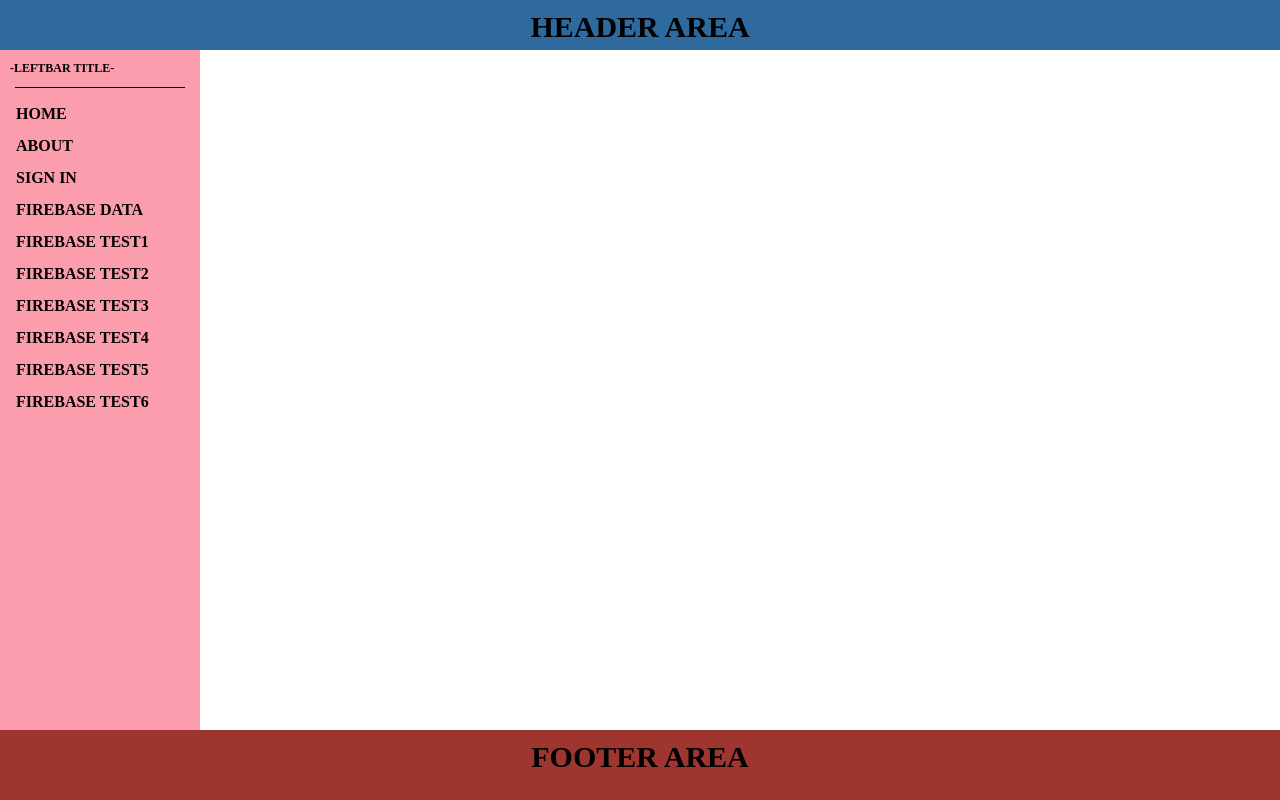
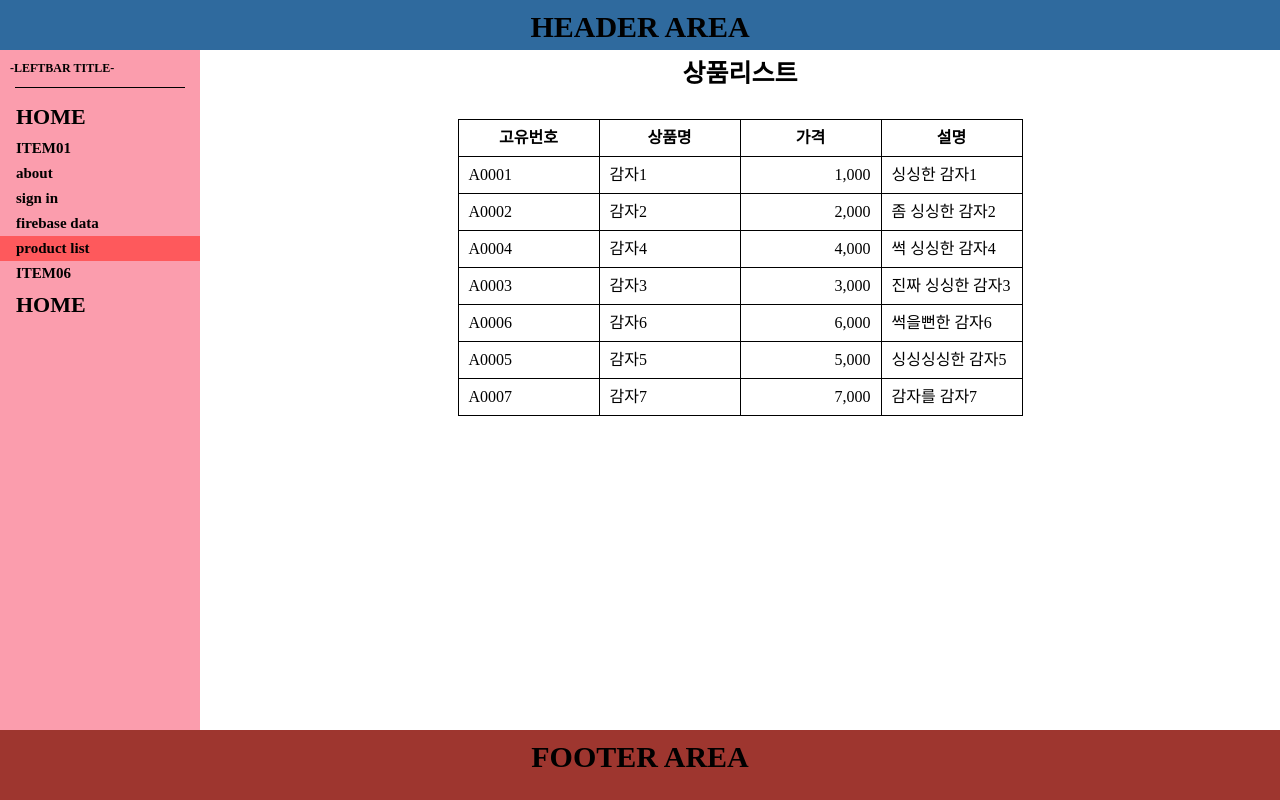
Before and after one commit to alsandwls1/vue_practice01, a Vue app: page /product-list in a window 1280 px wide. Built offline with nearby package versions, Linux system fonts and the light colour scheme.

Commit message:
new common.js & filters & left menu accordion

```diff
--- a/src/assets/css/reset.css
+++ b/src/assets/css/reset.css
@@ -11,7 +11,7 @@ small, strike, strong, sub, sup, tt, var,
 b, u, i, center,
 dl, dt, dd, ol, ul, li,
 fieldset, form, label, legend,
-table, caption, tbody, tfoot, thead, tr, th, td,
+/* table, caption, tbody, tfoot, thead, tr, th, td, */
 article, aside, canvas, details, embed,
 figure, figcaption, footer, header, hgroup,
 menu, nav, output, ruby, section, summary,
--- a/src/components/Leftbar.vue
+++ b/src/components/Leftbar.vue
@@ -6,26 +6,126 @@
 
     <div class="menu-list">
         <ul>
-          <li><router-link to="/">HOME</router-link></li>
-          <li><router-link to="/about">ABOUT</router-link></li>
-          <li><router-link to="/sign-in">SIGN IN</router-link></li>
-          <li><router-link to="/firebase-data">FIREBASE DATA</router-link></li>
-          <li><router-link to="/firebase-data1">FIREBASE TEST1</router-link></li>
-          <li><router-link to="/firebase-data2">FIREBASE TEST2</router-link></li>
-          <li><router-link to="/firebase-data3">FIREBASE TEST3</router-link></li>
-          <li><router-link to="/firebase-data4">FIREBASE TEST4</router-link></li>
-          <li><router-link to="/firebase-data5">FIREBASE TEST5</router-link></li>
-          <li><router-link to="/firebase-data6">FIREBASE TEST6</router-link></li>
+          <li>
+            <a class="dep1" v-on:click="isShow1 = !isShow1">HOME</a>
+            <transition
+              name="accordion"
+              v-on:enter="enter"
+              v-on:after-enter="afterEnter"
+              v-on:leave="leave">
+              <ul v-if="isShow1">
+                <li><router-link to="/" >ITEM01</router-link></li>
+                <li><router-link to="/about">about</router-link></li>
+                <li><router-link to="/sign-in">sign in</router-link></li>
+                <li><router-link to="/firebase-data">firebase data</router-link></li>
+                <li><router-link to="/product-list">product list</router-link></li>
+                <li><router-link to="/6">ITEM06</router-link></li>
+              </ul>
+            </transition>
+          </li>
+        </ul>
+        <ul>
+          <li>
+            <a class="dep1" v-on:click="isShow2 = !isShow2">HOME</a>
+            <transition
+              name="accordion"
+              v-on:enter="enter"
+              v-on:after-enter="afterEnter"
+              v-on:leave="leave">
+              <ul v-if="isShow2">
+                <li><router-link to="/" >ITEM01</router-link></li>
+                <li><router-link to="/2">ITEM02</router-link></li>
+                <li><router-link to="/3">ITEM03</router-link></li>
+                <li><router-link to="/4">ITEM04</router-link></li>
+                <li><router-link to="/5">ITEM05</router-link></li>
+                <li><router-link to="/6">ITEM06</router-link></li>
+              </ul>
+            </transition>
+          </li>
         </ul>
     </div>
   </div>
 </template>
 
+<script>
+/* eslint-disable */
+
+var data = {
+  'menuList': [
+    {'name':'titleA', 'items':['titleA-item01','titleA-item02','titleA-item03','titleA-item04']},
+    {'name':'titleB', 'items':['titleB-item01','titleB-item02','titleB-item03','titleB-item04','titleB-item05','titleB-item06']},
+    {'name':'titleC', 'items':['titleC-item01','titleC-item02','titleC-item03']},
+    {'name':'titleD', 'items':['titleD-item01','titleD-item02']},
+    {'name':'titleE', 'items':['titleE-item01','titleE-item02','titleE-item03','titleE-item04','titleE-item05','titleE-item06','titleE-item07','titleE-item08']},
+  ],
+  'isShow1': true,
+  'isShow2': false
+}
+
+export default {
+  name: 'Leftbar',
+  props: {
+      msg: String
+  },
+  data () {
+    return data;
+  },
+  methods: {
+    enter (element) {
+      console.log('enter=>', element);
+      const width = getComputedStyle(element).width;
+      element.style.width = width;
+      element.style.position = 'absolute';
+      element.style.visibility = 'hidden';
+      element.style.height = 'auto';
+
+      const height = getComputedStyle(element).height;
+
+      element.style.width = null;
+      element.style.position = null;
+      element.style.visibility = null;
+      element.style.height = 0;
+
+      // Force repaint to make sure the
+      // animation is triggered correctly.
+      getComputedStyle(element).height;
+
+      // Trigger the animation.
+      // We use `setTimeout` because we need
+      // to make sure the browser has finished
+      // painting after setting the `height`
+      // to `0` in the line above.
+      setTimeout(() => {
+        element.style.height = height;
+      });
+    },
+    afterEnter (element) {
+      console.log('afterEnter=>', element);
+      element.style.height = 'auto';
+    },
+    leave (element) {
+      console.log('leave=>', element);
+      const height = getComputedStyle(element).height;
+
+      element.style.height = height;
+
+      // Force repaint to make sure the
+      // animation is triggered correctly.
+      getComputedStyle(element).height;
+
+      setTimeout(() => {
+        element.style.height = 0;
+      });
+    }
+  }
+}
+
+</script>
+
 <style scoped>
 .menu-top {
   padding: 10px;
   font-weight: 800;
-  font-size: 22px;
 }
 .menu-top > p:after {
   content:"";
@@ -39,11 +139,20 @@ ul{
   margin: 0;
   padding: 0;
 }
-li > a{
+.dep1 {
+  display: block;
+  color: black;
+  font-weight: 900;
+  font-size: 22px;
+  padding: 8px 16px;
+  text-decoration: none;
+}
+li > a:not(.dep1){
   display: block;
   color: black;
   font-weight: 600;
-  padding: 8px 16px;
+  font-size: 15px;
+  padding: 5px 16px;
   text-decoration: none;
 }
 li > .router-link-exact-active {
@@ -52,23 +161,19 @@ li > .router-link-exact-active {
 }
 
 /* Change the link color on hover, focus */
-li > a:hover:not(.router-link-exact-active) {
+li > a:hover:not(.router-link-exact-active):not(.dep1) {
   background-color: rgba(255, 73, 73, 0.3);
   color: white;
 }
 li > a:focus {
   outline: none;
 }
+
+.accordion-enter-active, .accordion-leave-active {
+  transition: height 0.2s ease;
+  overflow: hidden;
+}
+.accordion-leave-to, .accordion-enter {
+  height: 0;
+}
 </style>
-
-
-<script>
-/* eslint-disable */
-export default {
-    name: 'Leftbar',
-    props: {
-        msg: String
-    }
-}
-
-</script>
--- /dev/null
+++ b/src/js/common.js
@@ -0,0 +1,34 @@
+/* eslint-disable no-console */
+
+/**
+ * undefind, null, '' 체크하여 boolean을 리턴한다.
+ */
+// cm.isEmpty = function(value) {
+//     if(typeof value != 'undefined' && value != null && value.length > 0) return false;
+//     else return true;
+// }
+
+exports.isEmpty = function(value) {
+    if(typeof value != 'undefined' && value != null && value != '') return false;
+    else return true;
+}
+
+exports.numCurrency = function(value) {
+    if(this.isEmpty(value)) return '';
+
+/* eslint-disable */
+    var len, point, str, num;
+    num = String(value);
+    point = num.length % 3 ;
+    len = num.length;
+
+    str = num.substring(0, point);
+    while (point < len) {
+        if (str != "") str += ",";
+        str += num.substring(point, point + 3);
+        point += 3;
+    }
+
+    return str;
+    //.replace(/\B(?=(\d{3})+(?!\d))/g, ","); -> 정규식이 안써지는건지 뭘까
+}
--- a/src/router.js
+++ b/src/router.js
@@ -28,6 +28,11 @@ export default new Router({
       path: '/firebase-data',
       name: 'firebaseData',
       component: () => import('./views/FirebaseData.vue')
+    },
+    {
+      path: '/product-list',
+      name: 'productList',
+      component: () => import('./views/ProductList.vue')
     }
   ]
 })
--- /dev/null
+++ b/src/views/ProductList.vue
@@ -0,0 +1,77 @@
+<template>
+    <div class="prodList">
+        <h2>상품리스트</h2>
+
+        <table>
+            <thead>
+                <tr>
+                    <th v-for="(col, index) in columns" :key="index">
+                        {{ col }}
+                    </th>
+                </tr>
+            </thead>
+            <tbody>
+                <tr v-for="(prodInfo, index) in products" :key="index">
+                    <td class="lt">{{ prodInfo.pId }}</td>
+                    <td class="lt">{{ prodInfo.pName }}</td>
+                    <td class="rt">{{ prodInfo.pPrice | currency }}</td>
+                    <td class="lt">{{ prodInfo.pDes }}</td>
+                </tr>
+            </tbody>
+        </table>
+    </div>
+</template>
+
+<script>
+/* eslint-disable no-console */
+var cm = require('@/js/common.js');
+
+var columns = ['고유번호', '상품명', '가격', '설명'];
+var products =  [
+    {'pId':'A0001', 'pName': '감자1', 'pPrice':1000, 'pDes':'싱싱한 감자1'},
+    {'pId':'A0002', 'pName': '감자2', 'pPrice':2000, 'pDes':'좀 싱싱한 감자2'},
+    {'pId':'A0004', 'pName': '감자4', 'pPrice':4000, 'pDes':'썩 싱싱한 감자4'},
+    {'pId':'A0003', 'pName': '감자3', 'pPrice':3000, 'pDes':'진짜 싱싱한 감자3'},
+    {'pId':'A0006', 'pName': '감자6', 'pPrice':6000, 'pDes':'썩을뻔한 감자6'},
+    {'pId':'A0005', 'pName': '감자5', 'pPrice':5000, 'pDes':'싱싱싱싱한 감자5'},
+    {'pId':'A0007', 'pName': '감자7', 'pPrice':7000, 'pDes':'감자를 감자7'}
+];
+
+export default {
+    name: 'productList',
+    data () {
+        return {
+            'columns' : columns,
+            'products' : products,
+        }
+    },
+    methods: {
+
+    },
+    filters: {
+        currency (value) {
+            console.log('currency=>', value);
+            if(!cm.isEmpty(value)) return cm.numCurrency(value);
+            else return '';
+        }
+    }
+
+}
+</script>
+
+<style scoped>
+.prodList > h2 {
+    text-align: center;
+}
+table {
+    margin: 30px auto;
+}
+thead {
+    text-align: center;
+}
+th, td {
+    min-width: 120px;
+    padding: 10px 10px;
+    border: 1px solid black;
+}
+</style>
```
